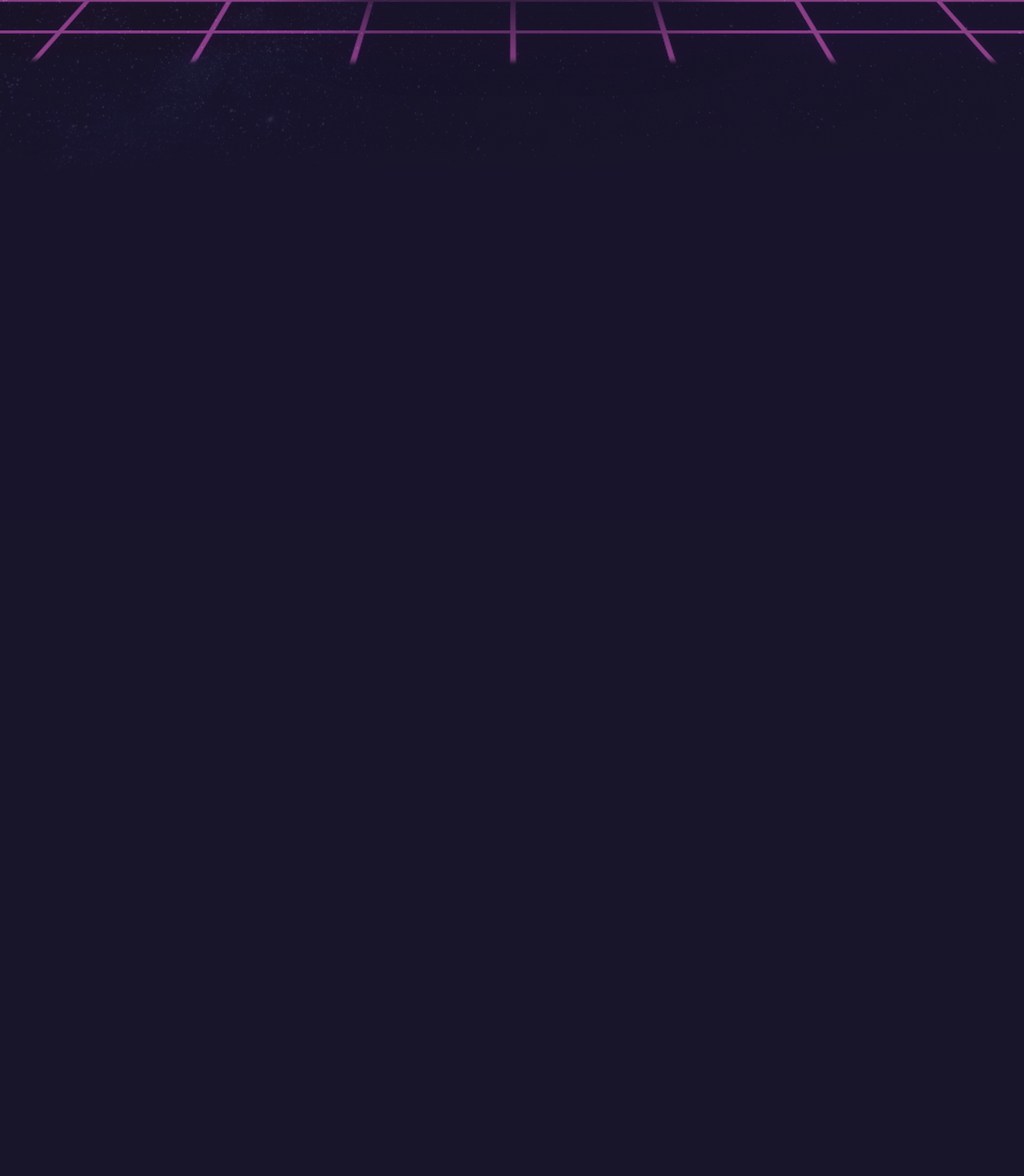
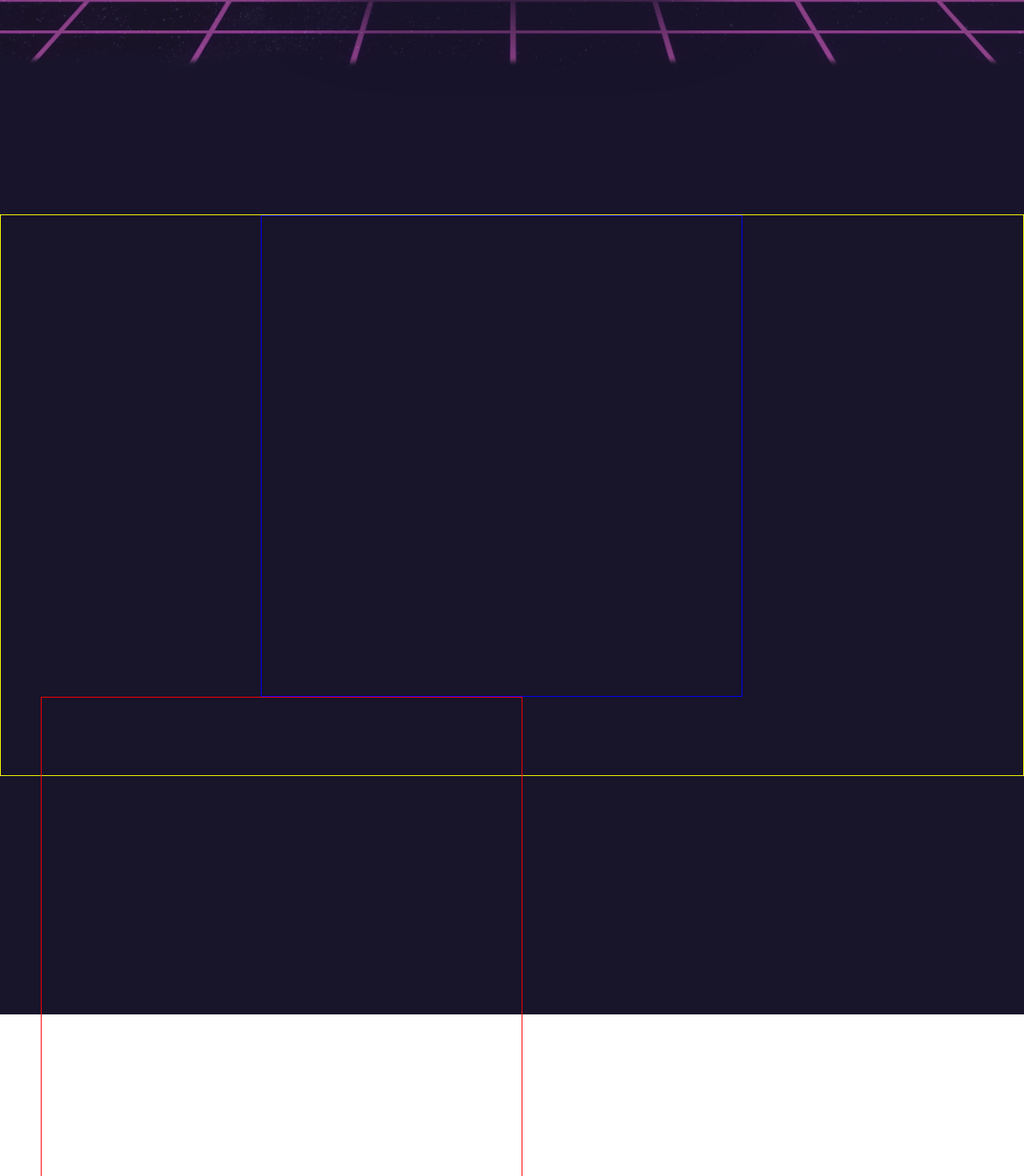
Before and after one commit to nminu/mysite, a React (Create React App) app: page /about in a window 1280 px wide. Shown: the part 432-1902 px from the top of the page at 80% size. Built offline with nearby package versions, Linux system fonts and the light colour scheme.

Commit message:
testing some stuff

```diff
--- a/src/components/About/about.css
+++ b/src/components/About/about.css
@@ -1,10 +1,21 @@
+.aboutbody {
+    background-position-y: -180px;
+    background-position-x: center;
+    background-repeat: no-repeat;
+    background-size: fill;
+    background-image: url(../../resources/backgroundno.png);
+    background-color:  rgb(24, 20, 37);
+    height: 1700px;
+    z-index: -1;
+}
+
 .abouthead {
-    background-image: url(../../resources/retroheadersmaller.png);
+    background-image: url(../../resources/retroheadersmallershortstars.png);
     background-position: center;
     background-position-y: 0px;
     background-size: fill;
     width: 100%;
-    height: 1200px;
+    height: 700px;
     background-repeat: no-repeat;
 }
 
@@ -25,7 +36,27 @@
 
 .aboutimage {
     width: 500px;
-    animation-name: float;
-    animation-duration: 1.3s;
-    animation-iteration-count: infinite;
+
 }
+
+
+.aboutmain {
+    border: 1px solid yellow;
+    height: 700px;
+}
+
+.picbox {
+    border: 1px solid blue;
+    height: 600px;
+    width: 600px;
+    float: left;
+    margin-left: 325px;
+}
+
+.abouttextbox {
+    border: 1px solid red;
+    height: 600px;
+    width: 600px;
+    float: left;
+    margin-left: 50px;
+}
--- a/src/components/About/about.js
+++ b/src/components/About/about.js
@@ -7,7 +7,7 @@ class About extends React.Component {
 
     render () {
         return (
-            <body className='Appbody'>
+            <body className='aboutbody'>
                 <head>
 
                 </head>
@@ -18,6 +18,17 @@ class About extends React.Component {
                             <div className = 'aboutlogo'>
                                 <img src={aboutme} className='aboutimage'></img>
                             </div>
+                        </div>
+                    </div>
+
+
+                    <div className ='aboutmain'>
+                        <div className ='picbox'>
+
+                        </div>
+
+                        <div className ='abouttextbox'>
+
                         </div>
                     </div>
 
--- a/src/components/Projects/projects.css
+++ b/src/components/Projects/projects.css
@@ -1,3 +1,15 @@
+.projectbody {
+    background-position-y: -180px;
+    background-position-x: center;
+    background-repeat: no-repeat;
+    background-size: fill;
+    background-image: url(../../resources/backgroundno.png);
+    background-color:  rgb(24, 20, 37);
+    height: 1700px;
+    z-index: -1;
+}
+
+
 .pwrapper {
     border: 1px solid red;
     display: flex;
@@ -58,12 +70,12 @@ button {
   }
 
   .projhead {
-    background-image: url(../../resources/retroheadersmaller.png);
+    background-image: url(../../resources/retroheadersmallernostars.png);
     background-position: center;
     background-position-y: 0px;
     background-size: fill;
     width: 100%;
-    height: 1200px;
+    height: 800px;
     background-repeat: no-repeat;
 }
 
@@ -81,12 +93,12 @@ button {
     box-shadow: 0px 0px 80px 23px #18142a;
     background-color:rgb(24,20,42, 0.7);
     border-radius: 100px / 50px;
+    animation-name: float;
+    animation-duration: 1.3s;
+    animation-iteration-count: infinite;
   }
 
   .projectimage {
     width: 500px;
     margin-top: -10px;
-    animation-name: float;
-    animation-duration: 1.3s;
-    animation-iteration-count: infinite;
   }
--- a/src/components/Projects/projects.js
+++ b/src/components/Projects/projects.js
@@ -7,7 +7,7 @@ class Projects extends React.Component {
 
     render () {
         return (
-        <body className='Appbody'>
+        <body className='projectbody'>
             <head></head>
         <main>
             <div className='projhead'>
```
Also changed, not shown: src/resources/retroheadersmallernostars.png (added), src/resources/retroheadersmallershortstars.png (added).
